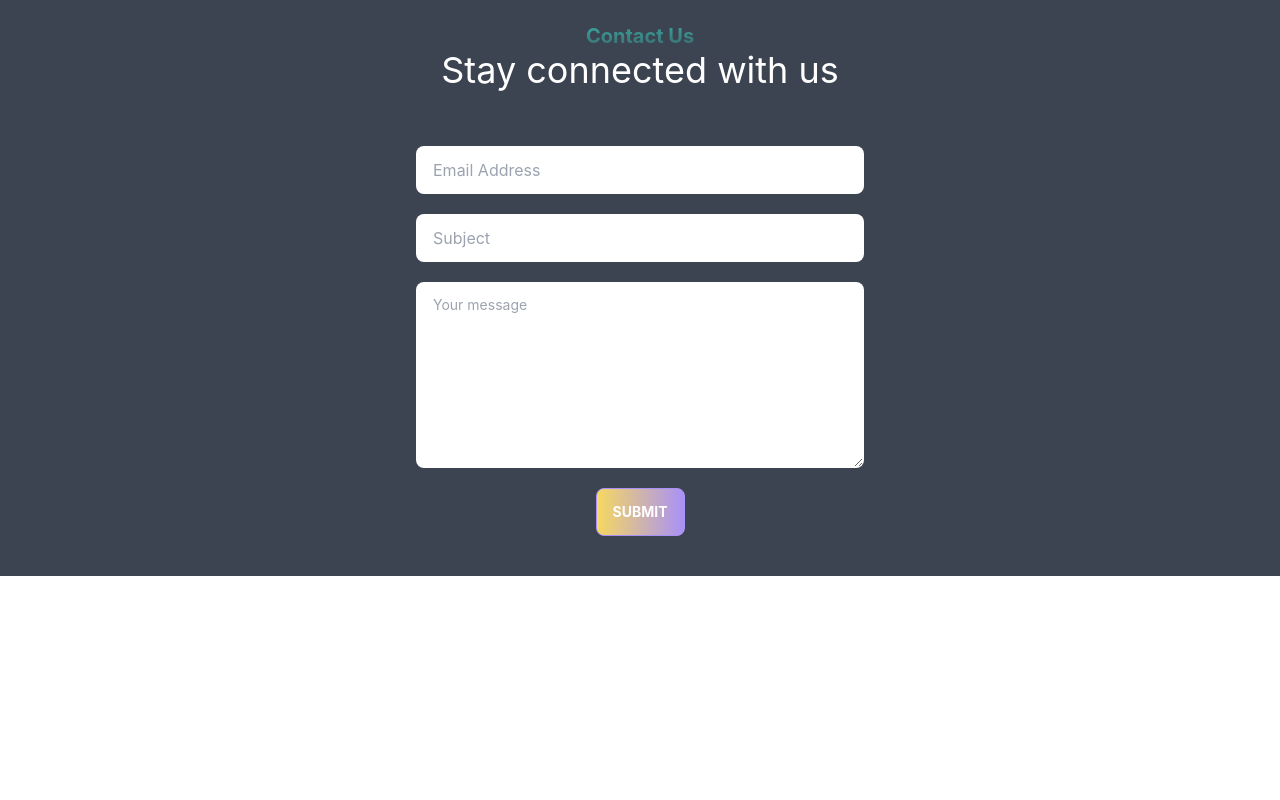
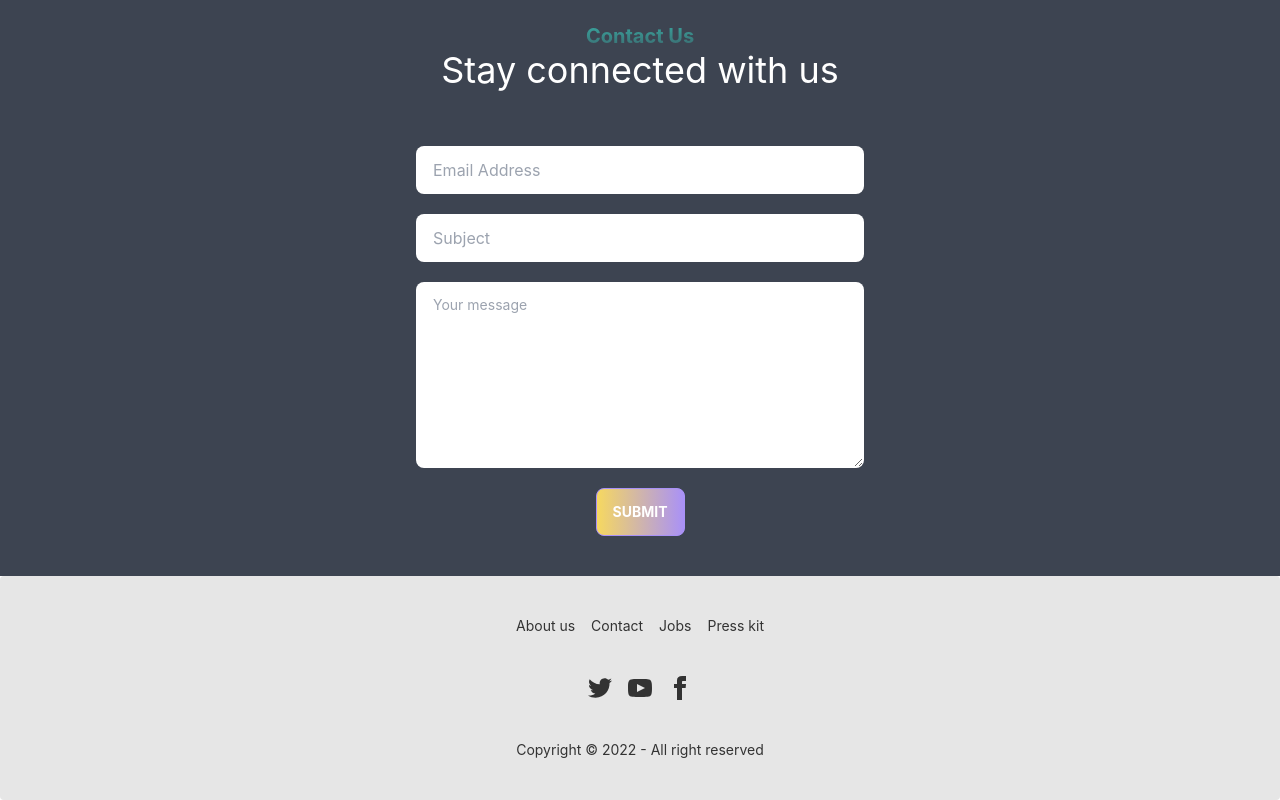
Before and after one commit to Jahanara-juma1/manufacture-client-website, a React (Create React App) app: page / in a window 1280 px wide. Shown: the part 1686-2486 px from the top of the page. Before the commit the page ends 2262 px from the top, so only its background shows below. Built offline with nearby package versions, Linux system fonts and the light colour scheme.

Commit message:
Footer addad

```diff
--- a/src/Page/Home/Home.js
+++ b/src/Page/Home/Home.js
@@ -1,4 +1,5 @@
 import React from 'react';
+import Footer from '../Shared/Footer';
 import Banner from './Banner';
 import Contact from './Contact';
 import Info from './Info';
@@ -11,6 +12,7 @@
            <Info></Info>
            <Services></Services>
            <Contact></Contact>
+           <Footer></Footer>
         </div>
     );
 };
--- /dev/null
+++ b/src/Page/Shared/Footer.js
@@ -0,0 +1,26 @@
+import React from 'react';
+const Footer = () => {
+    return (
+       <footer class="footer footer-center p-10 bg-base-200 text-base-content rounded">
+  <div class="grid grid-flow-col gap-4">
+    <a class="link link-hover">About us</a>
+    <a class="link link-hover">Contact</a>
+    <a class="link link-hover">Jobs</a>
+    <a class="link link-hover">Press kit</a>
+  </div>
+  <div>
+    <div class="grid grid-flow-col gap-4">
+      <a><svg xmlns="http://www.w3.org/2000/svg" width="24" height="24" viewBox="0 0 24 24" class="fill-current"><path d="M24 4.557c-.883.392-1.832.656-2.828.775 1.017-.609 1.798-1.574 2.165-2.724-.951.564-2.005.974-3.127 1.195-.897-.957-2.178-1.555-3.594-1.555-3.179 0-5.515 2.966-4.797 6.045-4.091-.205-7.719-2.165-10.148-5.144-1.29 2.213-.669 5.108 1.523 6.574-.806-.026-1.566-.247-2.229-.616-.054 2.281 1.581 4.415 3.949 4.89-.693.188-1.452.232-2.224.084.626 1.956 2.444 3.379 4.6 3.419-2.07 1.623-4.678 2.348-7.29 2.04 2.179 1.397 4.768 2.212 7.548 2.212 9.142 0 14.307-7.721 13.995-14.646.962-.695 1.797-1.562 2.457-2.549z"></path></svg></a>
+      <a><svg xmlns="http://www.w3.org/2000/svg" width="24" height="24" viewBox="0 0 24 24" class="fill-current"><path d="M19.615 3.184c-3.604-.246-11.631-.245-15.23 0-3.897.266-4.356 2.62-4.385 8.816.029 6.185.484 8.549 4.385 8.816 3.6.245 11.626.246 15.23 0 3.897-.266 4.356-2.62 4.385-8.816-.029-6.185-.484-8.549-4.385-8.816zm-10.615 12.816v-8l8 3.993-8 4.007z"></path></svg></a>
+      <a><svg xmlns="http://www.w3.org/2000/svg" width="24" height="24" viewBox="0 0 24 24" class="fill-current"><path d="M9 8h-3v4h3v12h5v-12h3.642l.358-4h-4v-1.667c0-.955.192-1.333 1.115-1.333h2.885v-5h-3.808c-3.596 0-5.192 1.583-5.192 4.615v3.385z"></path></svg></a>
+    </div>
+  </div>
+  <div>
+    <p>Copyright © 2022 - All right reserved</p>
+  </div>
+</footer>
+
+    );
+};
+
+export default Footer;
```
